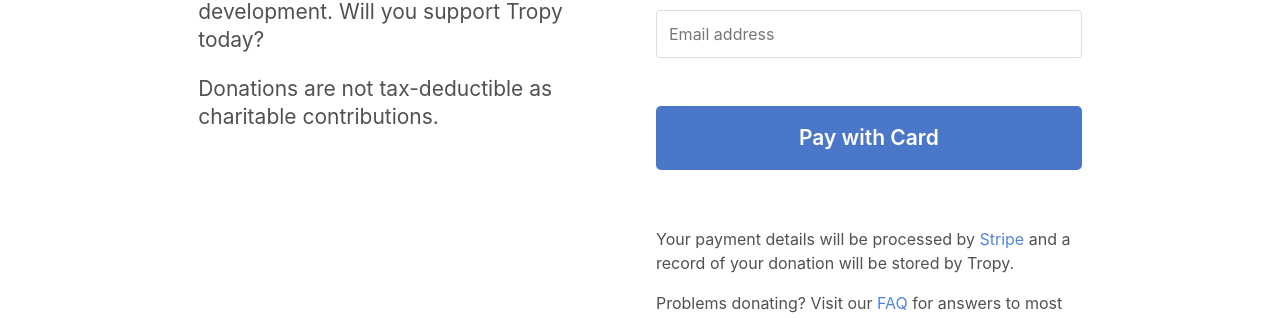
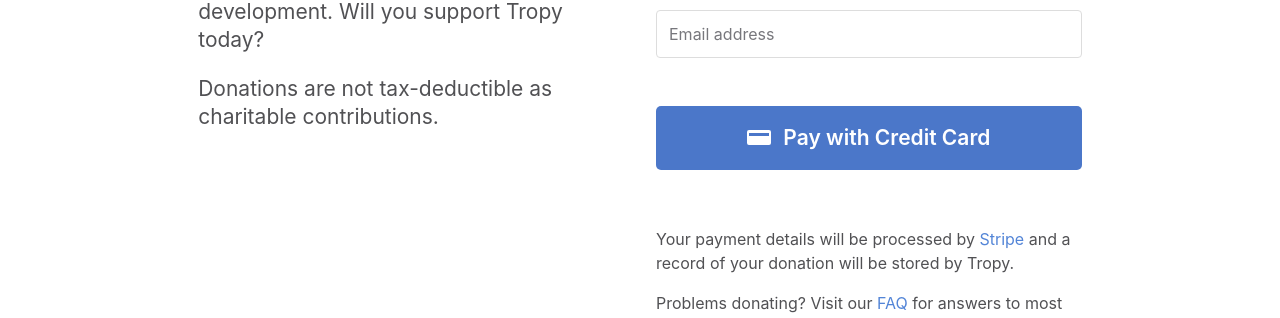
Before and after one commit to tropy/tropy.github.io, a Jekyll site: the page built from donate.html, in a window 1280 px wide. Shown: the part 659-977 px from the top of the page. Built offline with Jekyll 4.4.1, drawn with Linux system fonts in a browser that asks for light colours.

Commit message:
Tweak donate button.

```diff
--- a/assets/stylesheets/_donate.scss
+++ b/assets/stylesheets/_donate.scss
@@ -172,6 +172,19 @@ tpy-donations {
 
     @media (min-width: $sm) {
       margin-top: $space-xxl;
+    }
+
+    &::before {
+      box-sizing: border-box;
+      content: "";
+      display: inline-block;
+      width: 24px;
+      height: 15px;
+      border: 2px solid $white;
+      border-top-width: 3px;
+      border-bottom-width: 9px;
+      border-radius: 2px;
+      margin-right: 12px;
     }
   }
 }
--- a/donate.html
+++ b/donate.html
@@ -67,7 +67,7 @@ class: donate
         </div>
         <input id="payment-name" class="form-control form-control-lg" type="text" placeholder="Your name" required>
         <input id="payment-email" class="form-control form-control-lg" type="email" placeholder="Email address" required>
-        <button class="btn btn-xl btn-donate" type="submit">Pay with Card</button>
+        <button class="btn btn-xl btn-donate" type="submit">Pay with Credit Card</button>
       </form>
     </tpy-donations>
     <p>Your payment details will be processed by <a href="https://stripe.com/privacy">Stripe</a> and a record of your donation will be stored by Tropy.</p>
```
